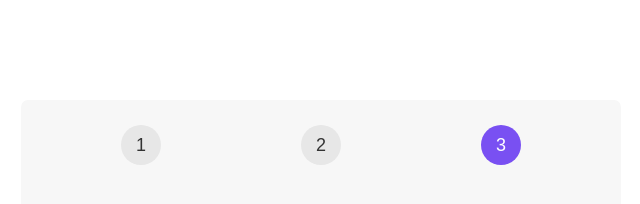
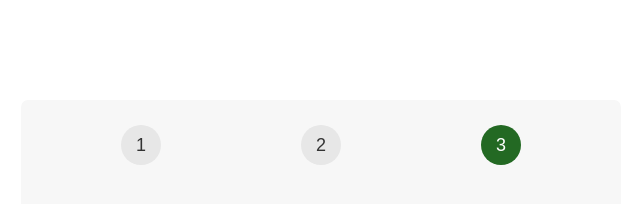
Before and after one commit to mamad34/React_Jonas, a React (Create React App) app in the folder 02-steps/steps/: page / in a window 1280 px wide. Shown: the top 204 px of the page, without its empty margins (319-959 px from the left). Built offline with nearby package versions, Linux system fonts and the light colour scheme.

Commit message:
Change color to green in css

```diff
--- a/02-steps/steps/src/index.css
+++ b/02-steps/steps/src/index.css
@@ -40,7 +40,7 @@ body {
 }
 
 .numbers .active {
-  background-color: #7950f2;
+  background-color: #236923;
   color: #fff;
 }
 
```
